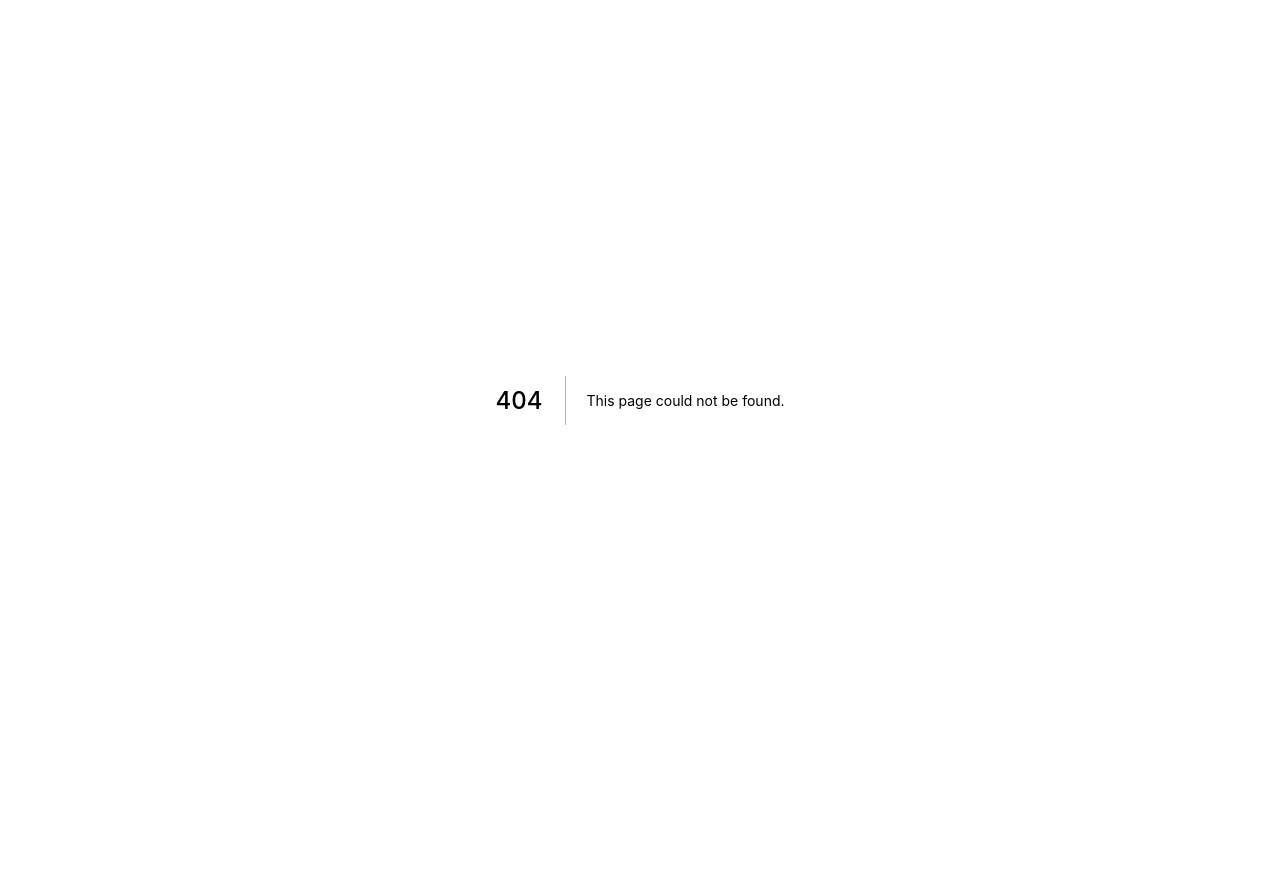
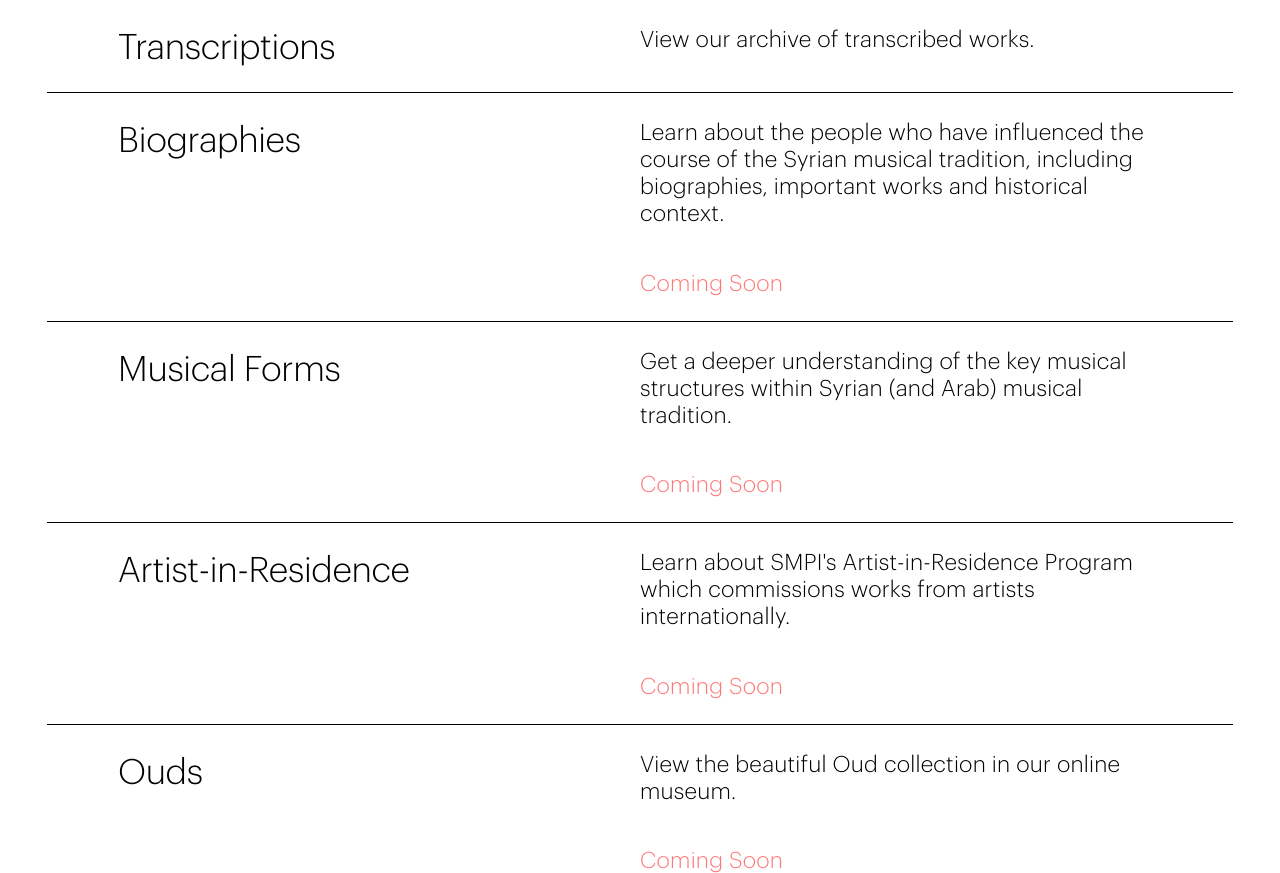
Before and after one commit to SyrianMusic/syrian-music-www, a Next.js app: page /education/EducationNav in a window 1280 px wide. Before the commit this address had no page. Before the commit the page ends 800 px from the top, so only its background shows below. Built offline with nearby package versions, Linux system fonts and the light colour scheme.

Commit message:
update education nav link styling (#73)

```diff
--- a/components/EducationNav.js
+++ b/pages/education/EducationNav.js
@@ -1,17 +1,23 @@
-import { useState } from 'react';
+import React, { useState } from 'react';
 import PropTypes from 'prop-types';
 import cx from 'classnames';
 import Link from 'next/link';
-import config from '../config.yaml';
-import theme from '../styles/theme';
-import Button from './Button';
-import Image from './Image';
-import Nav from './Nav';
-import Rule from './Rule';
-import Typography from './Typography';
+import config from '../../config.yaml';
+import theme from '../../styles/theme';
+import Button from '../../components/Button';
+import Image from '../../components/Image';
+import Nav from '../../components/Nav';
+import Rule from '../../components/Rule';
+import Typography from '../../components/Typography';
 
 const EducationNavLink = ({ text, href, description }) => {
   const [isExpanded, setIsExpanded] = useState(false);
+
+  const titleEl = (
+    <Typography className="component-EducationNavLink-title" variant="h3" as="div">
+      {text}
+    </Typography>
+  );
 
   const descriptionEl = (
     <Typography className="component-EducationNavLink-description" size="lg">
@@ -19,13 +25,29 @@ const EducationNavLink = ({ text, href, description }) => {
     </Typography>
   );
 
+  const contentEl =
+    href === '/' ? (
+      <div className="component-EducationNavLink-text">
+        {titleEl}
+        <div className="component-EducationNavLink-details">
+          {descriptionEl}
+          <Typography className="component-EducationNavLink-coming-soon" size="lg">
+            Coming Soon
+          </Typography>
+        </div>
+      </div>
+    ) : (
+      <Link href={`/education${href}`}>
+        <a className="component-EducationNavLink-text">
+          {titleEl}
+          <div className="component-EducationNavLink-details">{descriptionEl}</div>
+        </a>
+      </Link>
+    );
+
   return (
-    <li key={text} className={cx({ expanded: isExpanded }, 'gutters')}>
+    <li className={cx({ expanded: isExpanded }, 'gutters')}>
       <Button onClick={() => setIsExpanded(!isExpanded)}>
-        <Typography className="component-EducationNavLink-title" variant="h3" as="div">
-          {text}
-        </Typography>
-
         <Image
           className="component-EducationNavLink-button-icon"
           src={isExpanded ? '/images/icons/minus.svg' : '/images/icons/plus.svg'}
@@ -34,20 +56,7 @@ const EducationNavLink = ({ text, href, description }) => {
         />
       </Button>
 
-      <div className="component-EducationNavLink-details">
-        {href === '/' ? (
-          <>
-            {descriptionEl}
-            <Typography className="component-EducationNavLink-coming-soon" size="lg">
-              Coming Soon
-            </Typography>
-          </>
-        ) : (
-          <Link href={`/education${href}`}>
-            <a>{descriptionEl}</a>
-          </Link>
-        )}
-      </div>
+      {contentEl}
 
       <style jsx>{`
         li {
@@ -63,19 +72,6 @@ const EducationNavLink = ({ text, href, description }) => {
           text-decoration: none;
         }
 
-        li :global(button) {
-          display: flex;
-          justify-content: space-between;
-          width: 100%;
-        }
-
-        li :global(button):active,
-        li :global(button):focus,
-        li :global(button):hover {
-          color: ${theme.color.primary};
-          text-decoration: none;
-        }
-
         li:not(.expanded) :global(.component-EducationNavLink-title) {
           margin-bottom: 0;
         }
@@ -85,26 +81,19 @@ const EducationNavLink = ({ text, href, description }) => {
           width: ${theme.pxToRem(26)};
         }
 
-        li:not(.expanded) .component-EducationNavLink-details {
+        li:not(.expanded) :global(.component-EducationNavLink-details) {
           display: none;
         }
 
-        .component-EducationNavLink-details :global(a):link,
-        .component-EducationNavLink-details :global(a):visited {
+        li :global(.component-EducationNavLink-coming-soon) {
           color: ${theme.color.interactive};
         }
 
-        li :global(.component-EducationNavLink-coming-soon) {
-          color: ${theme.color.salmon};
+        li :global(button) {
+          float: right;
         }
 
         @media (min-width: ${theme.breakpoint.mobileToDesktop}px) {
-          li {
-            display: flex;
-            flex-wrap: wrap;
-            justify-content: space-between;
-          }
-
           li :global(button) {
             pointer-events: none;
           }
@@ -113,24 +102,19 @@ const EducationNavLink = ({ text, href, description }) => {
             display: none;
           }
 
-          li :global(button),
-          li .component-EducationNavLink-details {
+          li :global(.component-EducationNavLink-text) {
+            display: flex;
+            flex-wrap: wrap;
+            justify-content: space-between;
+          }
+
+          li :global(.component-EducationNavLink-title),
+          li :global(.component-EducationNavLink-details) {
             flex: 1;
           }
 
-          li:not(.expanded) .component-EducationNavLink-details {
+          li:not(.expanded) :global(.component-EducationNavLink-details) {
             display: block;
-          }
-
-          .component-EducationNavLink-details :global(a):link,
-          .component-EducationNavLink-details :global(a):visited {
-            color: ${theme.color.primary};
-          }
-
-          .component-EducationNavLink-details :global(a):active,
-          .component-EducationNavLink-details :global(a):focus,
-          .component-EducationNavLink-details :global(a):hover {
-            color: ${theme.color.interactive};
           }
 
           li :global(.component-EducationNavLink-coming-soon) {
@@ -152,10 +136,10 @@ const EducationNav = ({ className }) => (
   <Nav className={className} aria-label="Education Menu">
     <ol>
       {config.nav.education.links.map((link, i) => (
-        <>
+        <React.Fragment key={link.text}>
           <EducationNavLink text={link.text} href={link.href} description={link.description} />
           {i !== config.nav.education.links.length - 1 && <Rule />}
-        </>
+        </React.Fragment>
       ))}
     </ol>
     <style jsx>{`
--- a/pages/education/index.js
+++ b/pages/education/index.js
@@ -1,4 +1,4 @@
-import EducationNav from '../../components/EducationNav';
+import EducationNav from './EducationNav';
 import Hero from '../../components/Hero';
 import SiteLayout from '../../components/SiteLayout';
 import Title from '../../components/Title';
```
